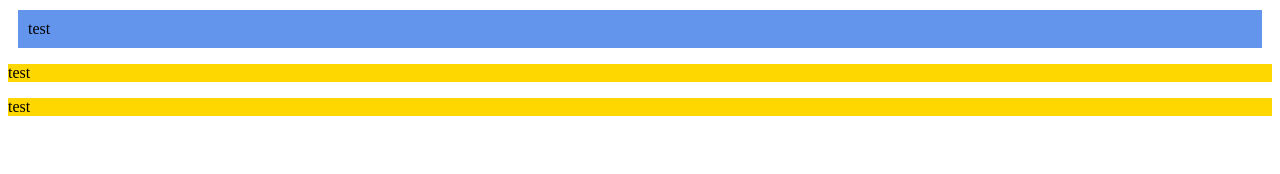
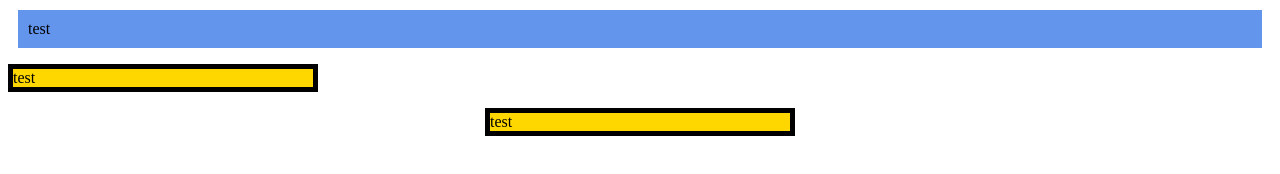
Before and after one commit to Hasturious/COMP001B.LectureActivity2, a plain HTML site: page index.html in a window 1280 px wide. Drawn offline with Linux system fonts and the light colour scheme.

Commit message:
Added classes

```diff
--- a/index.html
+++ b/index.html
@@ -9,8 +9,8 @@
 <body>
     <main>
         <header>test</header>
-        <p>test</p>
-        <p>test</p>
+        <p class="wide">test</p>
+        <p class="wide center">test</p>
     </main>
 </body>
 </html>
--- a/main.css
+++ b/main.css
@@ -6,6 +6,13 @@ header {
 
 p {
     background-color: gold;
-    border: 5px;
-    border-color: black;
+    border: 5px solid black;
 }
+
+.wide {
+    width: 300px;
+}
+
+.center {
+    margin: auto;
+}
```
